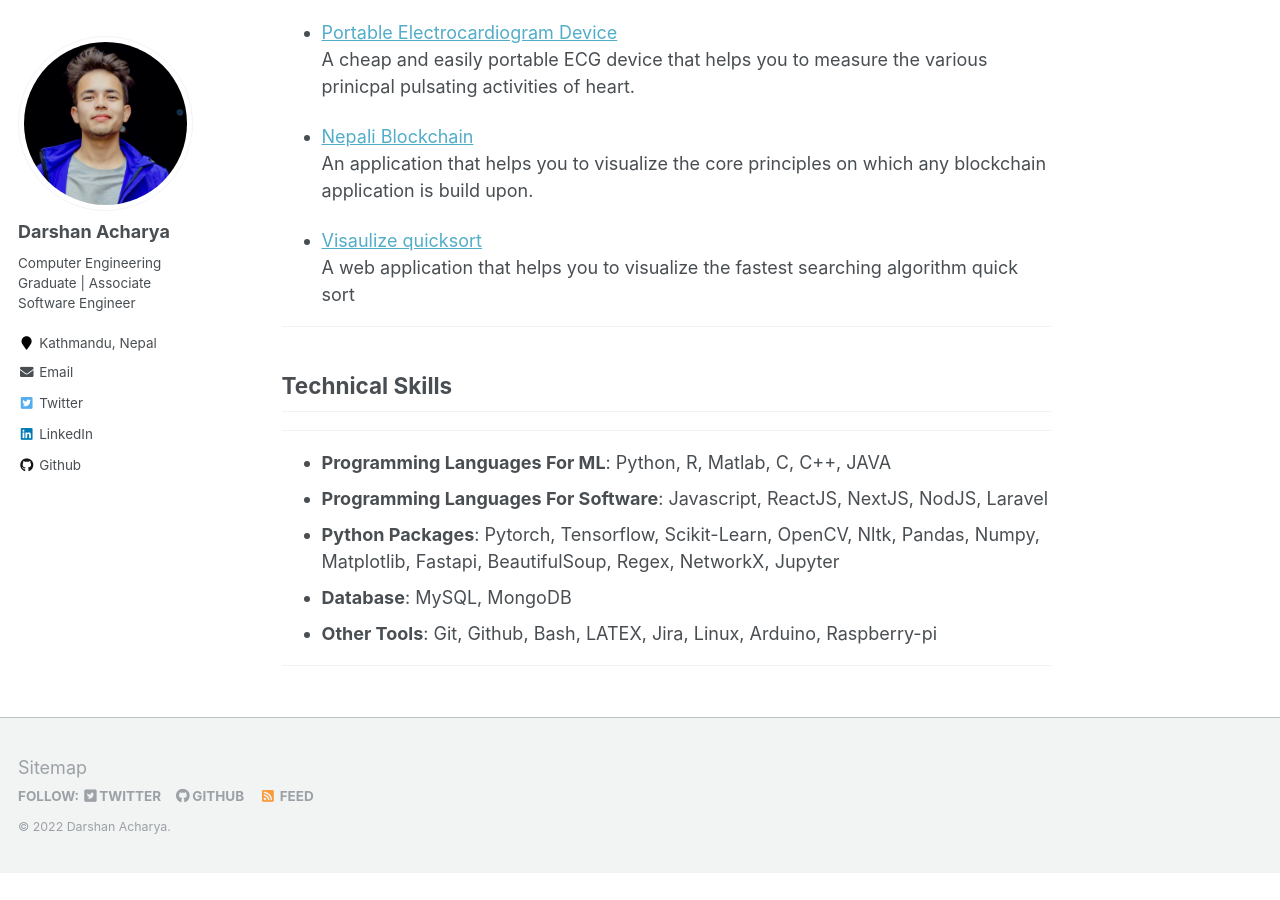
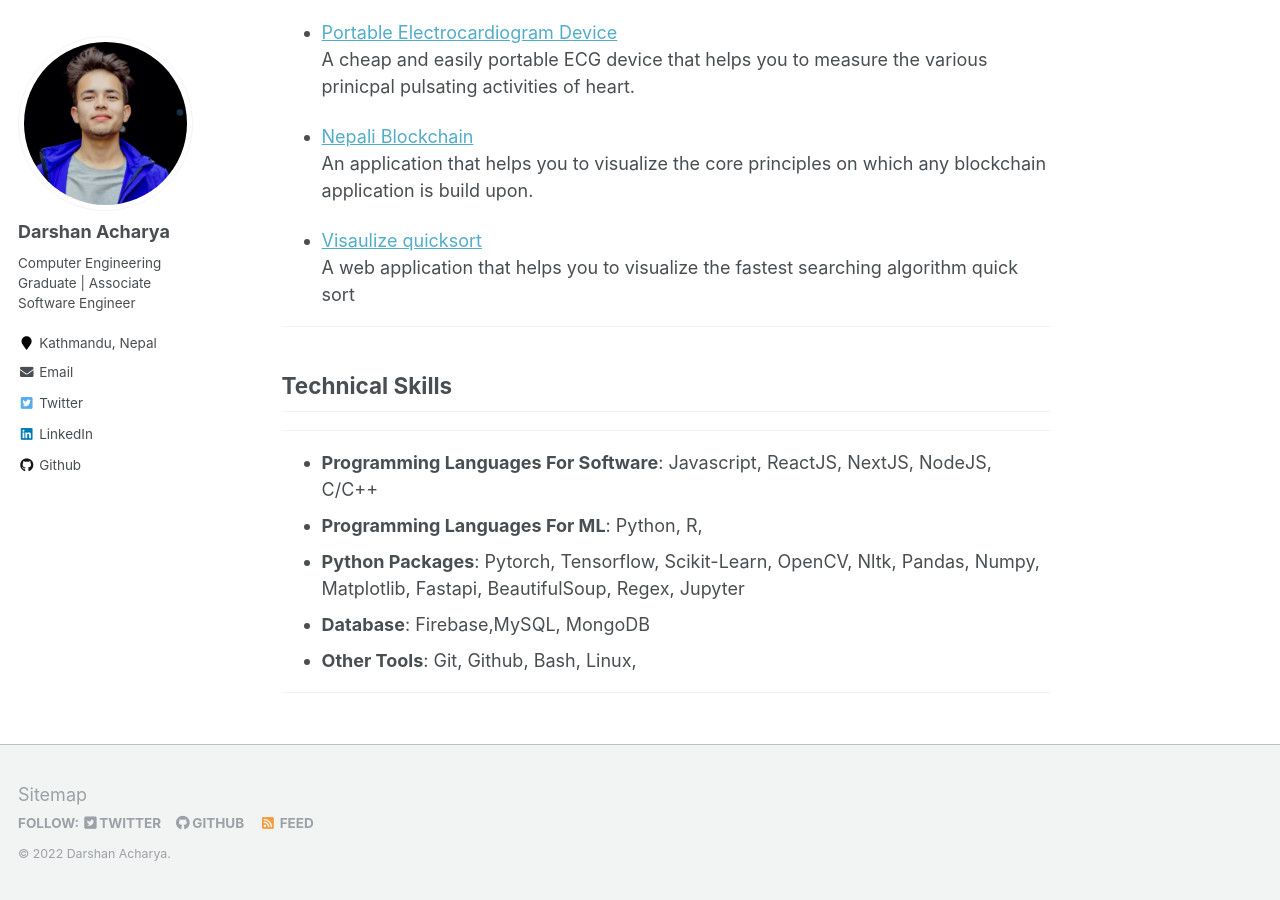
Before and after one commit to acharyadarshan/acharyadarshan.github.io, a Jekyll site: the page built from _pages/about.md, in a window 1280 px wide and 900 px high, scrolled down 2953 px. Built offline with Jekyll 4.4.1, drawn with Linux system fonts in a browser that asks for light colours; before the commit the page ends 3826 px from its top, so only the background shows below that.

Commit message:
technincal skills update

```diff
--- a/_pages/about.md
+++ b/_pages/about.md
@@ -164,10 +164,10 @@ Fundamentals of CS, Python Programming, Data Structure, C programming.
 
 ---
 
-- **Programming Languages For ML**: Python, R, Matlab, C, C++, JAVA
-- **Programming Languages For Software**: Javascript, ReactJS, NextJS, NodJS, Laravel
-- **Python Packages**: Pytorch, Tensorflow, Scikit-Learn, OpenCV, Nltk, Pandas, Numpy, Matplotlib, Fastapi, BeautifulSoup, Regex, NetworkX, Jupyter
-- **Database**: MySQL, MongoDB
-- **Other Tools**: Git, Github, Bash, LATEX, Jira, Linux, Arduino, Raspberry-pi
+- **Programming Languages For Software**: Javascript, ReactJS, NextJS, NodeJS, C/C++
+- **Programming Languages For ML**: Python, R,
+- **Python Packages**: Pytorch, Tensorflow, Scikit-Learn, OpenCV, Nltk, Pandas, Numpy, Matplotlib, Fastapi, BeautifulSoup, Regex, Jupyter
+- **Database**: Firebase,MySQL, MongoDB
+- **Other Tools**: Git, Github, Bash, Linux,
 
 ---
```
